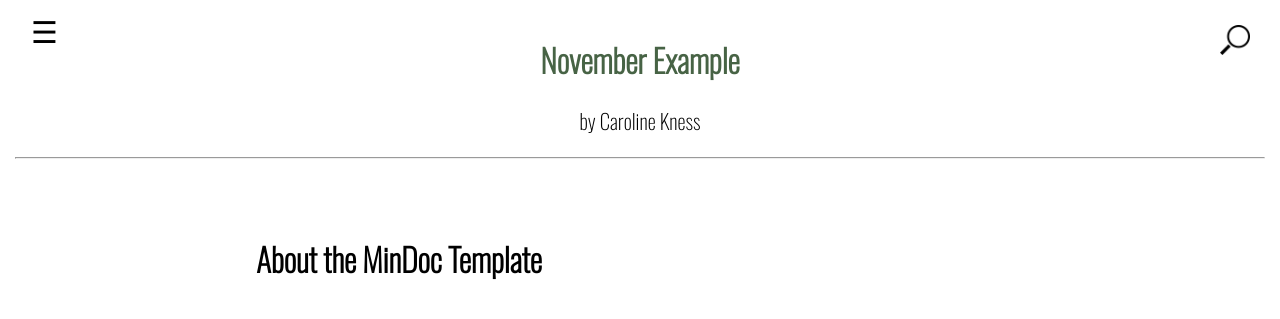
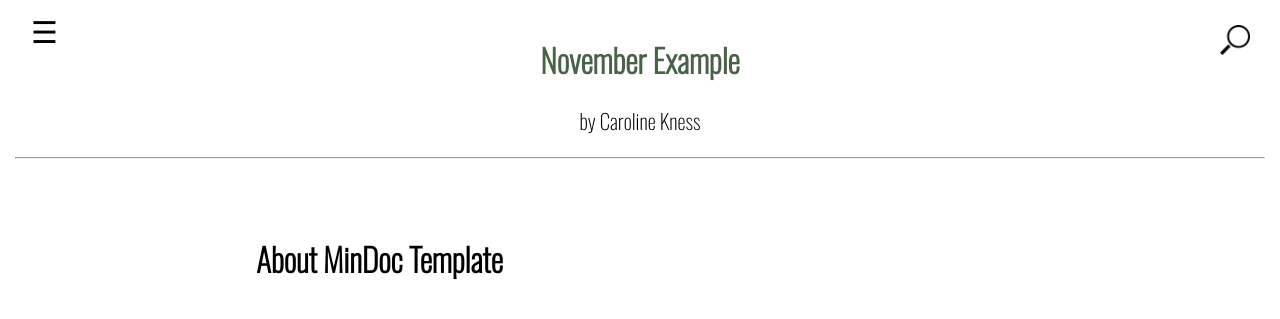
Before and after one commit to carolinekness/November, a Jekyll site: the page built from 008_about_sourcelab.md, in a window 1280 px wide. Shown: the top 319 px of the page. Built offline with Jekyll 4.4.1, drawn with Linux system fonts in a browser that asks for light colours.

Commit message:
Update 008_about_sourcelab.md

```diff
--- a/008_about_sourcelab.md
+++ b/008_about_sourcelab.md
@@ -4,4 +4,4 @@ title: About the MinDoc Template
 number: 010
 ---
 
-# About the MinDoc Template
+# About  MinDoc Template
```
